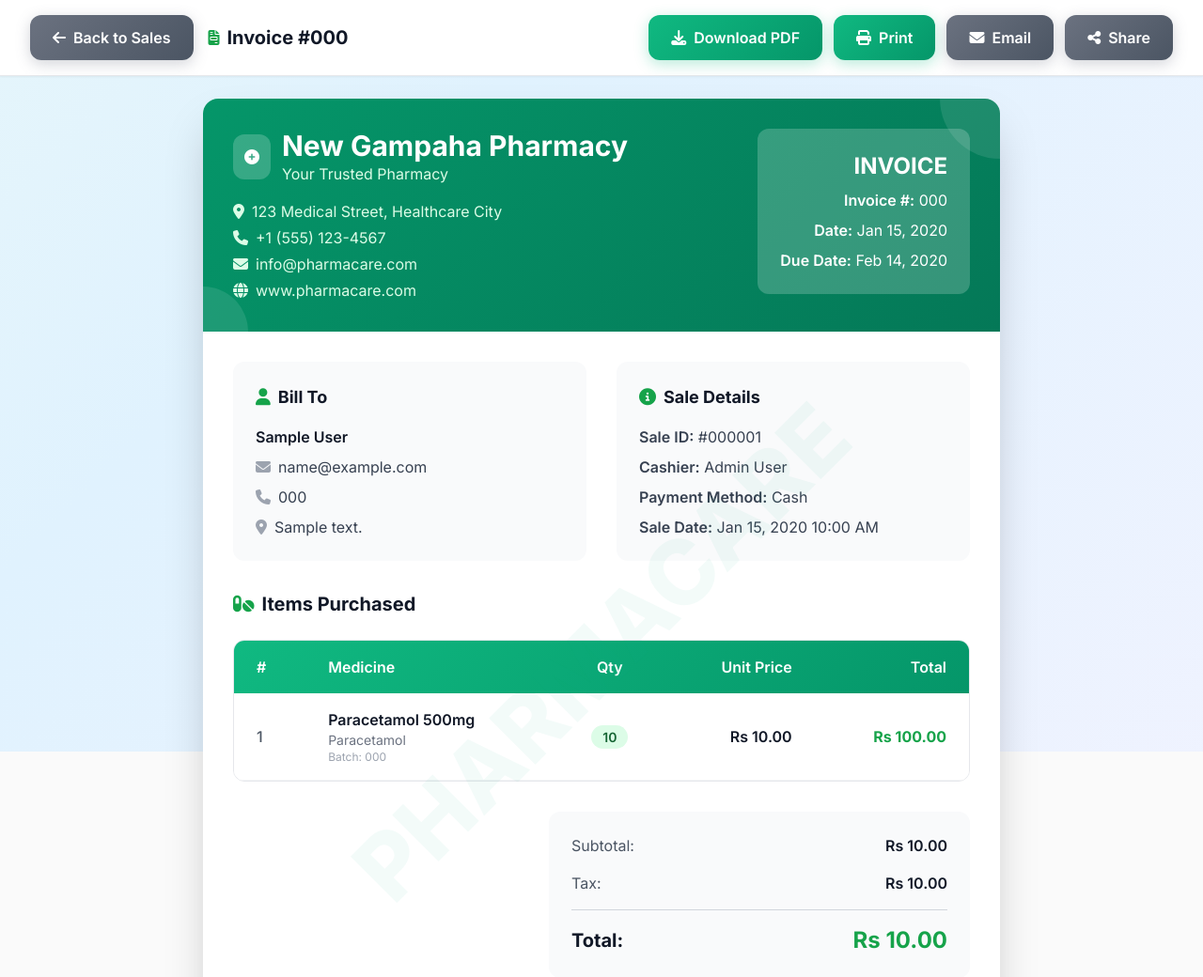
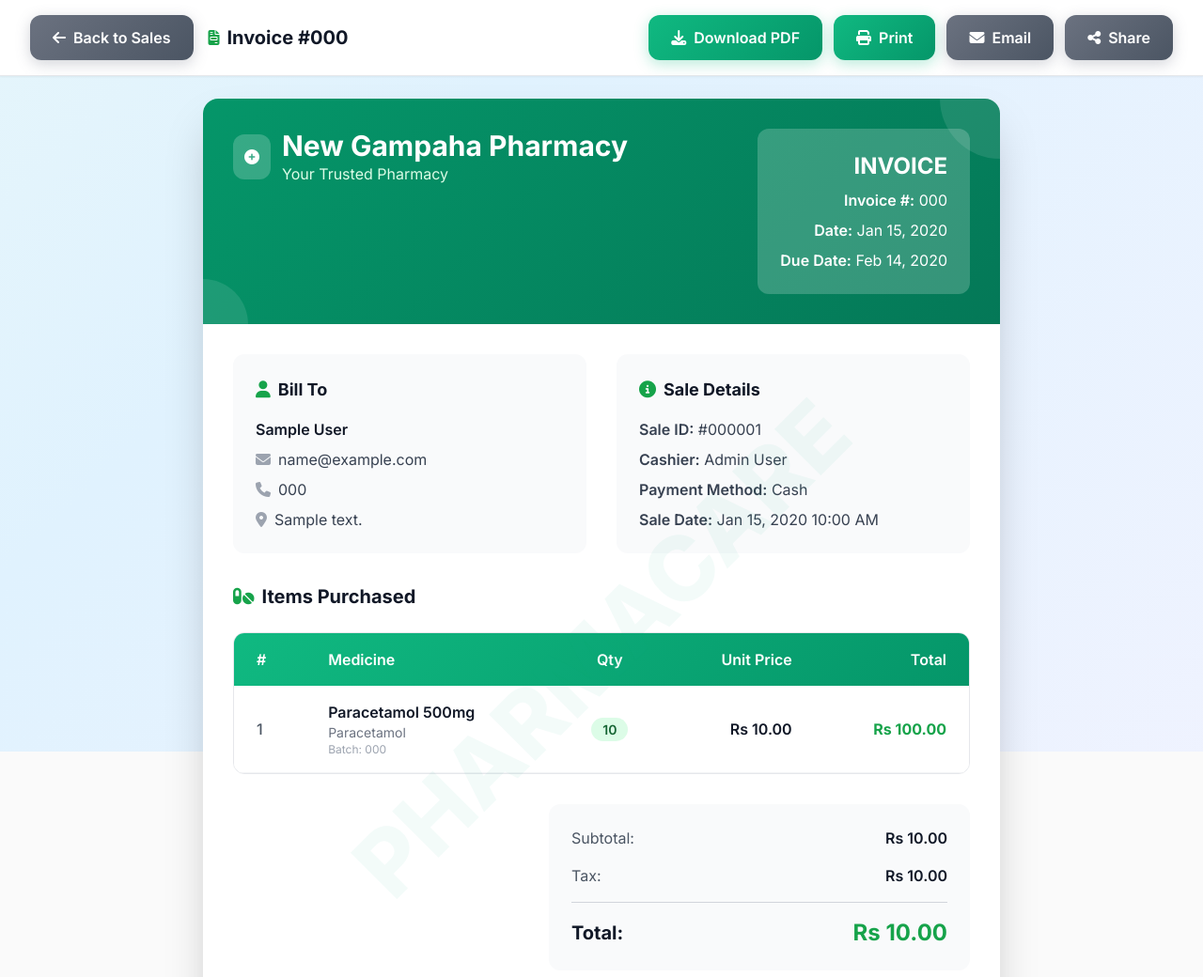
Before and after one commit to MihirangaRathnayake/pharmacy-management-system, a PHP site: page /pharmacy-management-system/admin/modules/sales/invoice.php?id=1 in a window 1280 px wide. Shown: the top 1040 px of the page at 94% size. Run offline with PHP 8.4, Linux system fonts and the light colour scheme; a user stored in the database is signed in; data comes from the database, SQL or seed files in the repository; tables that the repository leaves empty hold one stand-in row (values such as "Sample post"); some libraries are stand-ins or nearby versions.

Commit message:
invoice printing updated

```diff
--- a/admin/modules/sales/invoice.php
+++ b/admin/modules/sales/invoice.php
@@ -314,12 +314,6 @@ $invoice_number = $sale['invoice_number'] ?? 'INV-' . str_pad($invoice_id, 6, '0
                                     <h1 class="text-3xl font-bold">New Gampaha Pharmacy</h1>
                                     <p class="text-green-100">Your Trusted Pharmacy</p>
                                 </div>
-                            </div>
-                            <div class="space-y-1 text-green-100">
-                                <p><i class="fas fa-map-marker-alt mr-2"></i>123 Medical Street, Healthcare City</p>
-                                <p><i class="fas fa-phone mr-2"></i>+1 (555) 123-4567</p>
-                                <p><i class="fas fa-envelope mr-2"></i>info@pharmacare.com</p>
-                                <p><i class="fas fa-globe mr-2"></i>www.pharmacare.com</p>
                             </div>
                         </div>
 
```
